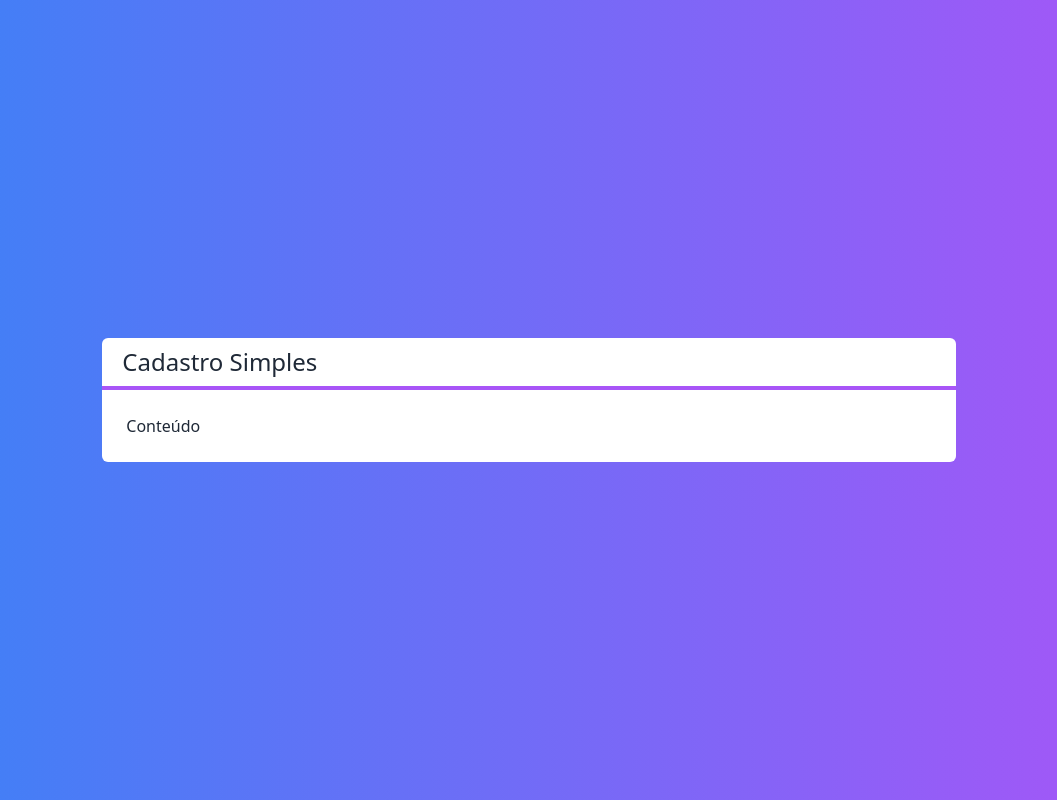
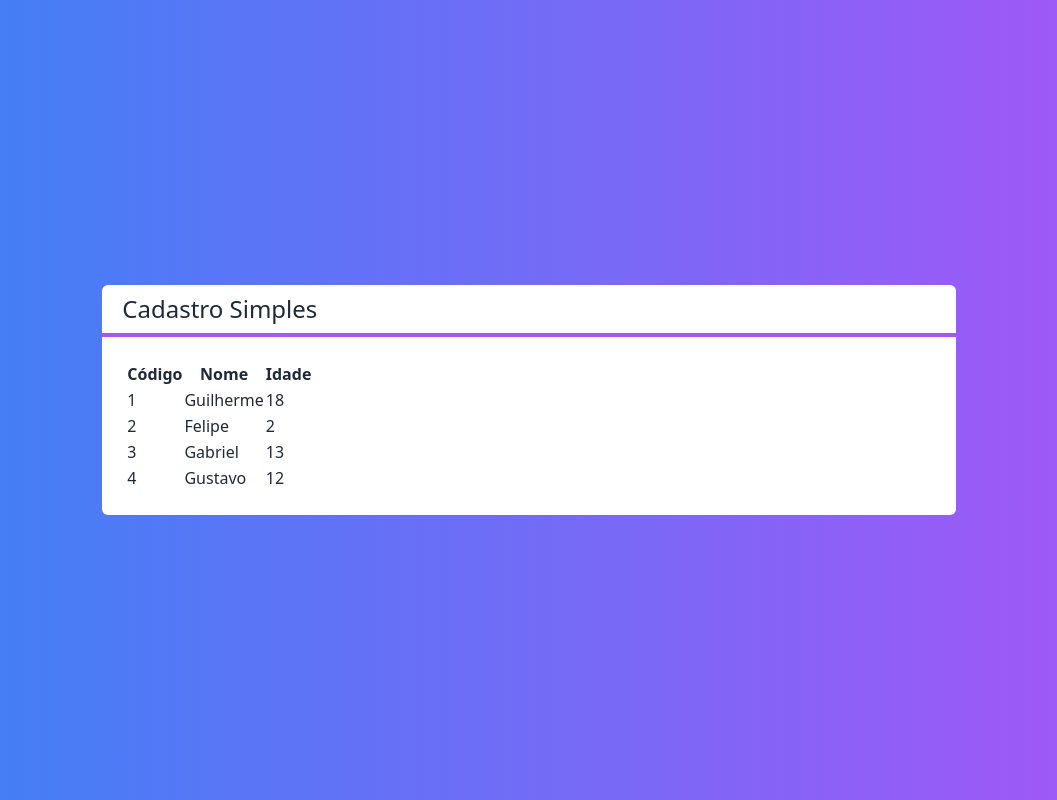
Before and after one commit to Gui-Angelo-Silva/Curso-React-Next-Udemy, a Next.js app in the folder aulao_nextjs/next-crud/: page / in a window 1280 px wide. Shown: the whole page, without its empty margins (111-1168 px from the left). Built offline with nearby package versions, Linux system fonts and the light colour scheme.

Commit message:
112 - Componente Tabela #01

```diff
--- /dev/null
+++ b/aulao_nextjs/next-crud/src/components/Tabela.tsx
@@ -0,0 +1,41 @@
+import Cliente from "@/core/Cliente"
+
+interface TabelaProps {
+    clientes: Cliente[]
+}
+
+export default function Tabela(props: TabelaProps) {
+
+    function renderizarCabecalho() {
+        return (
+            <tr>
+                <th>Código</th>
+                <th>Nome</th>
+                <th>Idade</th>
+            </tr>
+        )
+    }
+
+    function renderizarDados() {
+        return props.clientes?.map((cliente, i) => {
+            return (
+                <tr key={cliente.id}>
+                    <td>{cliente.id}</td>
+                    <td>{cliente.nome}</td>
+                    <td>{cliente.idade}</td>
+                </tr>
+            )
+        })
+    }
+
+    return (
+        <table>
+            <thead>
+                {renderizarCabecalho()}
+            </thead>
+            <tbody>
+                {renderizarDados()}
+            </tbody>
+        </table>
+    )
+}
--- a/aulao_nextjs/next-crud/src/pages/index.tsx
+++ b/aulao_nextjs/next-crud/src/pages/index.tsx
@@ -1,6 +1,15 @@
 import Layout from "@/components/Layout";
+import Tabela from "@/components/Tabela";
+import Cliente from '@/core/Cliente'
 
 export default function Home() {
+  const clientes = [
+    new Cliente('Guilherme', 18, '1'),
+    new Cliente('Felipe', 2, '2'),
+    new Cliente('Gabriel', 13, '3'),
+    new Cliente('Gustavo', 12, '4'),
+  ]
+
   return (
     <div className={`
       flex justify-center items-center h-screen
@@ -8,7 +17,7 @@
       text-white
     `}>
       <Layout titulo="Cadastro Simples">
-        <span>Conteúdo</span>
+        <Tabela clientes={clientes}></Tabela>
       </Layout>
     </div>
   )
```
